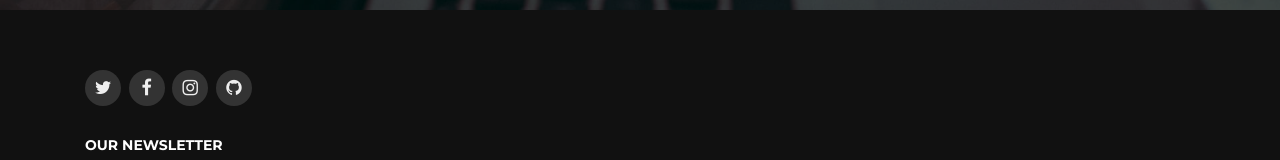
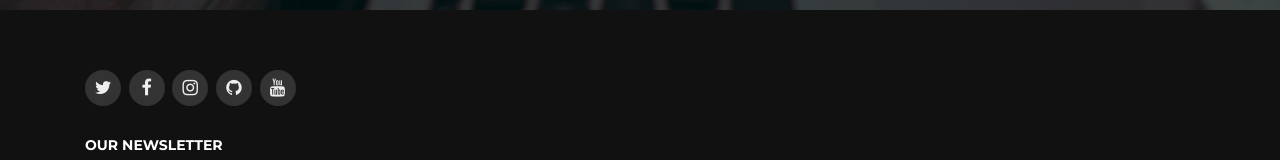
Before and after one commit to Jose-PG/BizPage, a plain HTML site: page index.html in a window 1280 px wide. Shown: the part 790-950 px from the top of the page. Drawn offline with nearby package versions, Linux system fonts and the light colour scheme; files whose address does not match are found by name.

Commit message:
Se agrego youtube

```diff
--- a/index.html
+++ b/index.html
@@ -159,6 +159,7 @@
               <a href="#" class="facebook"><i class="fa fa-facebook"></i></a>
               <a href="#" class="instagram"><i class="fa fa-instagram"></i></a>
               <a href="#" class="instagram"><i class="fa fa-github"></i></a>
+              <a href="#" class="instagram"><i class="fa fa-youtube"></i></a>
             </div>
 
 
```
Also changed, not shown: comits.txt (added).
